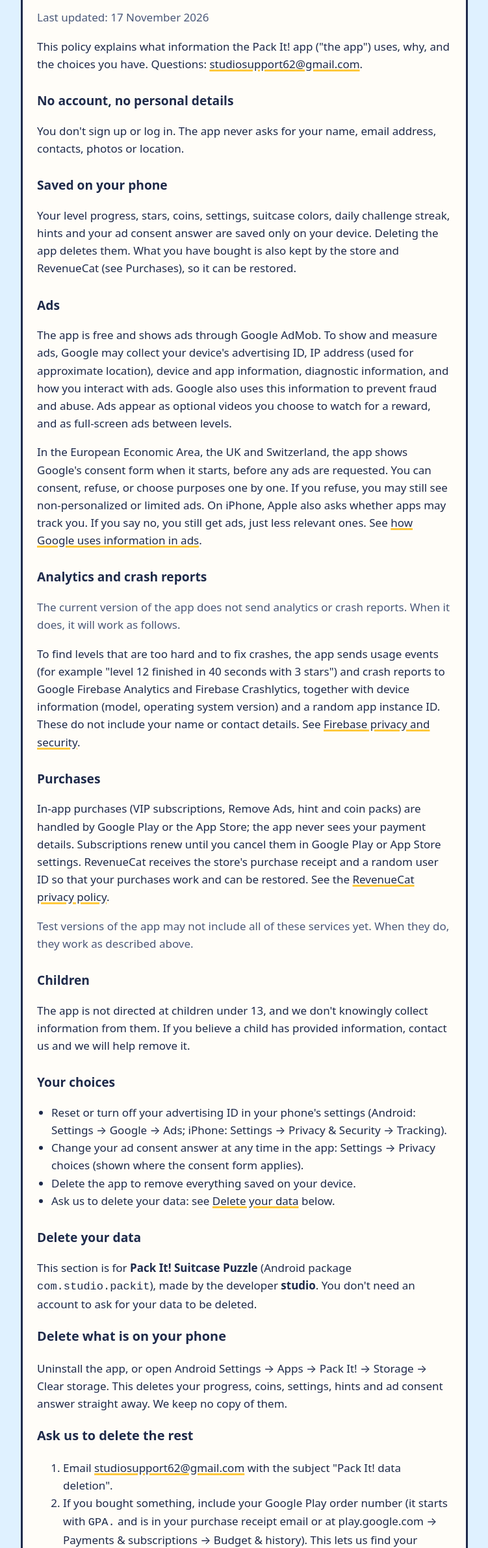
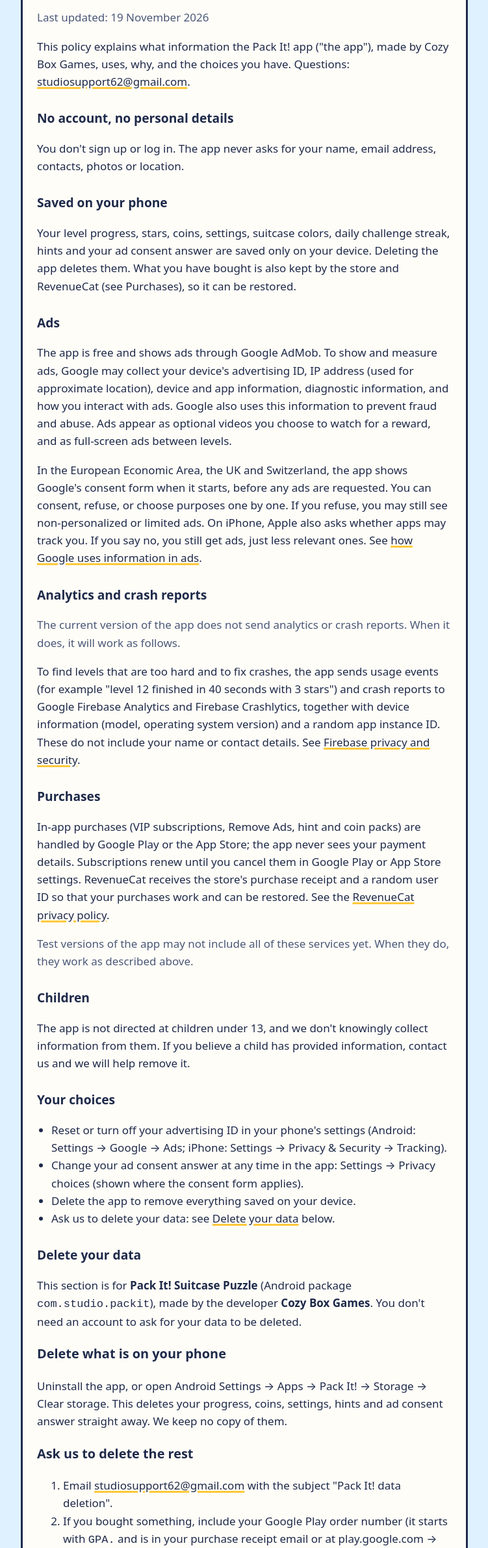
Before and after one commit to andrei492/studio-site, a plain HTML site: page pack-it/privacy.html in a window 1280 px wide. Shown: the part 121-2504 px from the top of the page at 65% size, without its empty margins (264-1015 px from the left). Drawn offline with Linux system fonts and the light colour scheme.

Commit message:
Developer name: Cozy Box Games on privacy page and site home
Co-Authored-By: Claude Opus 5.5 <noreply@anthropic.com>
Claude-Session: https://claude.ai/code/session_014NuxiDxRPrR6mjcd32bajs

```diff
--- a/pack-it/privacy.html
+++ b/pack-it/privacy.html
@@ -4,9 +4,9 @@
 <body><main>
 <div class="card">
 <h1>Pack It! privacy policy</h1>
-<p class="muted">Last updated: 17 November 2026</p>
+<p class="muted">Last updated: 19 November 2026</p>
 
-<p>This policy explains what information the Pack It! app ("the app") uses, why, and the choices you have.
+<p>This policy explains what information the Pack It! app ("the app"), made by Cozy Box Games, uses, why, and the choices you have.
 Questions: <a href="mailto:studiosupport62@gmail.com">studiosupport62@gmail.com</a>.</p>
 
 <h2>No account, no personal details</h2>
@@ -57,7 +57,7 @@ believe a child has provided information, contact us and we will help remove it.
 
 <h2 id="delete-data">Delete your data</h2>
 <p>This section is for <strong>Pack It! Suitcase Puzzle</strong> (Android package <code>com.studio.packit</code>), made by
-the developer <strong>studio</strong>. You don't need an account to ask for your data to be deleted.</p>
+the developer <strong>Cozy Box Games</strong>. You don't need an account to ask for your data to be deleted.</p>
 <h3>Delete what is on your phone</h3>
 <p>Uninstall the app, or open Android Settings → Apps → Pack It! → Storage → Clear storage. This deletes your progress,
 coins, settings, hints and ad consent answer straight away. We keep no copy of them.</p>
```
Also changed, not shown: index.html (+2 -2 lines), 1 other file.
